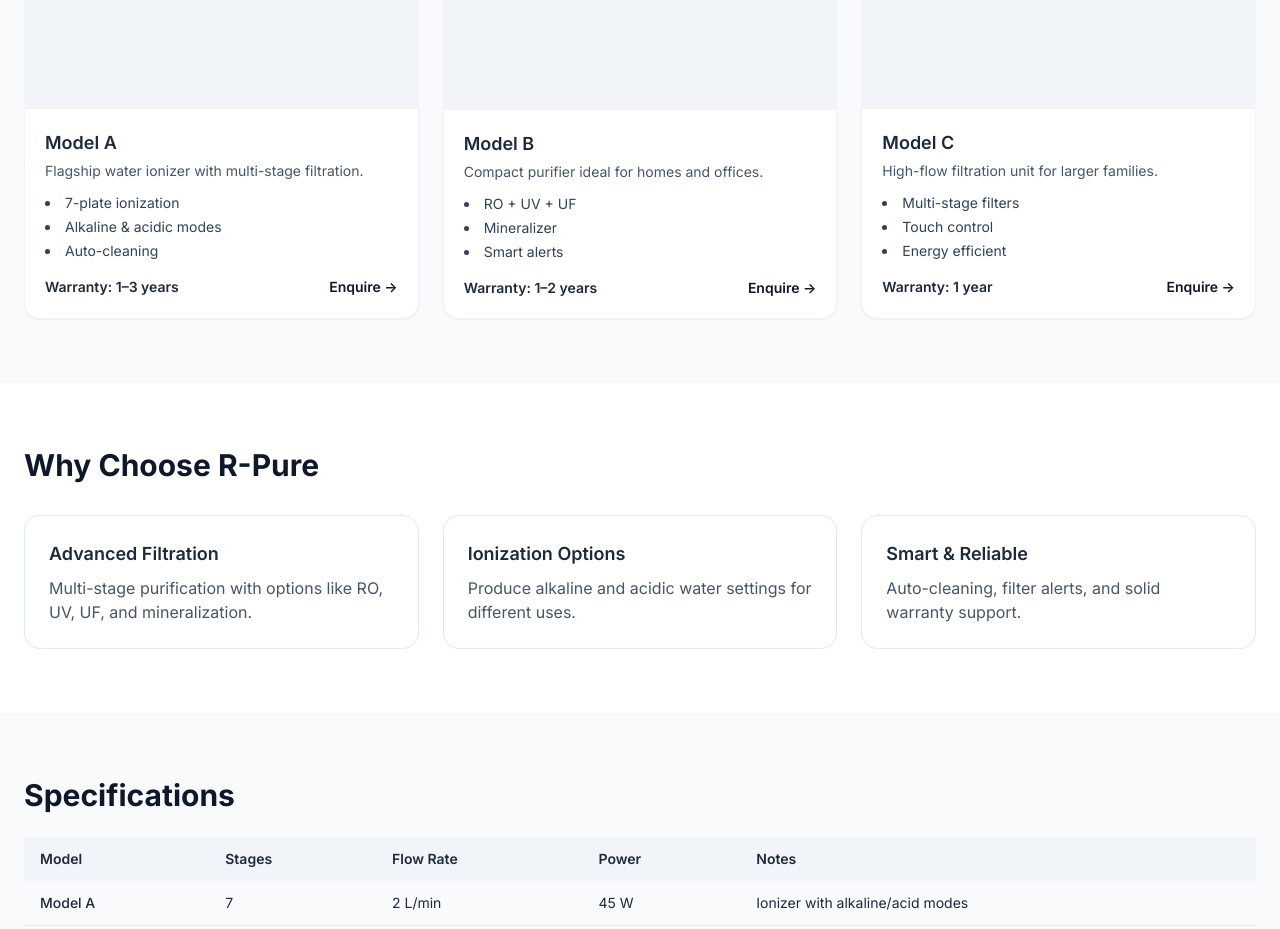
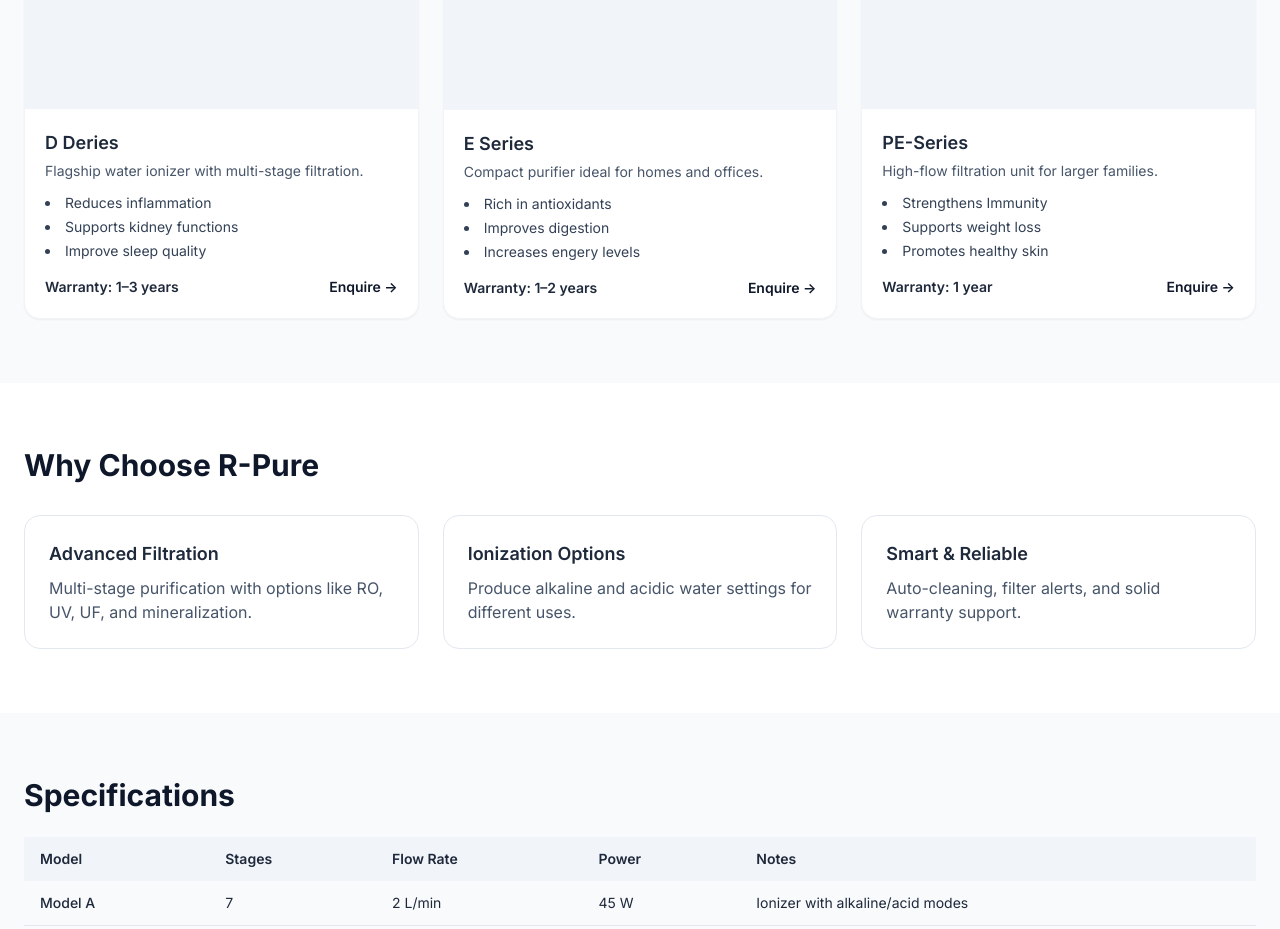
Before and after one commit to Neha-kamal-hub/rpure, a plain HTML site: page index.html in a window 1280 px wide. Shown: the part 1060-1989 px from the top of the page. Drawn offline with nearby package versions, Linux system fonts and the light colour scheme.

Commit message:
Update index.html

```diff
--- a/index.html
+++ b/index.html
@@ -79,12 +79,12 @@
       <article class="bg-white rounded-2xl shadow-sm border border-slate-100 overflow-hidden">
         <div class="aspect-[4/3] bg-slate-100 flex items-center justify-center text-slate-400">Image</div>
         <div class="p-5">
-          <h3 class="text-lg font-semibold">Model A</h3>
+          <h3 class="text-lg font-semibold">D Deries</h3>
           <p class="mt-1 text-sm text-slate-600">Flagship water ionizer with multi-stage filtration.</p>
           <ul class="mt-3 text-sm text-slate-700 list-disc list-inside space-y-1">
-            <li>7-plate ionization</li>
-            <li>Alkaline & acidic modes</li>
-            <li>Auto-cleaning</li>
+            <li>Reduces inflammation</li>
+            <li>Supports kidney functions</li>
+            <li>Improve sleep quality</li>
           </ul>
           <div class="mt-4 flex justify-between items-center">
             <span class="text-sm font-semibold">Warranty: 1–3 years</span>
@@ -96,12 +96,12 @@
       <article class="bg-white rounded-2xl shadow-sm border border-slate-100 overflow-hidden">
         <div class="aspect-[4/3] bg-slate-100 flex items-center justify-center text-slate-400">Image</div>
         <div class="p-5">
-          <h3 class="text-lg font-semibold">Model B</h3>
+          <h3 class="text-lg font-semibold">E Series</h3>
           <p class="mt-1 text-sm text-slate-600">Compact purifier ideal for homes and offices.</p>
           <ul class="mt-3 text-sm text-slate-700 list-disc list-inside space-y-1">
-            <li>RO + UV + UF</li>
-            <li>Mineralizer</li>
-            <li>Smart alerts</li>
+            <li>Rich in antioxidants</li>
+            <li>Improves digestion</li>
+            <li>Increases engery levels</li>
           </ul>
           <div class="mt-4 flex justify-between items-center">
             <span class="text-sm font-semibold">Warranty: 1–2 years</span>
@@ -113,12 +113,12 @@
       <article class="bg-white rounded-2xl shadow-sm border border-slate-100 overflow-hidden">
         <div class="aspect-[4/3] bg-slate-100 flex items-center justify-center text-slate-400">Image</div>
         <div class="p-5">
-          <h3 class="text-lg font-semibold">Model C</h3>
+          <h3 class="text-lg font-semibold">PE-Series</h3>
           <p class="mt-1 text-sm text-slate-600">High-flow filtration unit for larger families.</p>
           <ul class="mt-3 text-sm text-slate-700 list-disc list-inside space-y-1">
-            <li>Multi-stage filters</li>
-            <li>Touch control</li>
-            <li>Energy efficient</li>
+            <li>Strengthens Immunity</li>
+            <li>Supports weight loss</li>
+            <li>Promotes healthy skin</li>
           </ul>
           <div class="mt-4 flex justify-between items-center">
             <span class="text-sm font-semibold">Warranty: 1 year</span>
```
